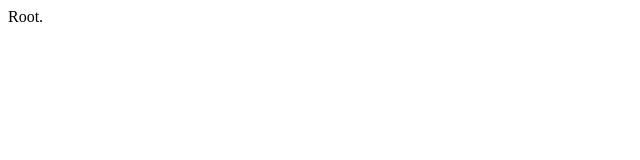
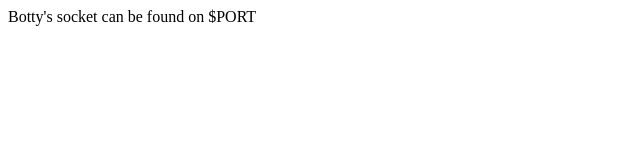
Before and after one commit to alexgurr/botty, a website: page public/index.html in a window 1280 px wide. Shown: the whole page, without its empty margins (0-640 px from the left). Drawn offline with Linux system fonts and the light colour scheme.

Commit message:
Debug logs

```diff
--- a/app.js
+++ b/app.js
@@ -29,7 +29,9 @@ app.use(cors({ origin: '*' }));
 app.use(express.static(__dirname + '/public'));
 
 io.on('connection', (socket) => {
+  console.log('Connected to a socket.');
   socket.on(USER_MESSAGE_EVENT, (message) => {
+    console.log('Got user event');
     setTimeout(() => {
       // Don't emit a typing event if we've set typing seconds to 0
       if(MAX_TYPING_S) { socket.emit(BOT_TYPING_EVENT); }
--- a/public/index.html
+++ b/public/index.html
@@ -1,3 +1,3 @@
 <html>
-Root.
+    Botty's socket can be found on $PORT
 </html>
```
